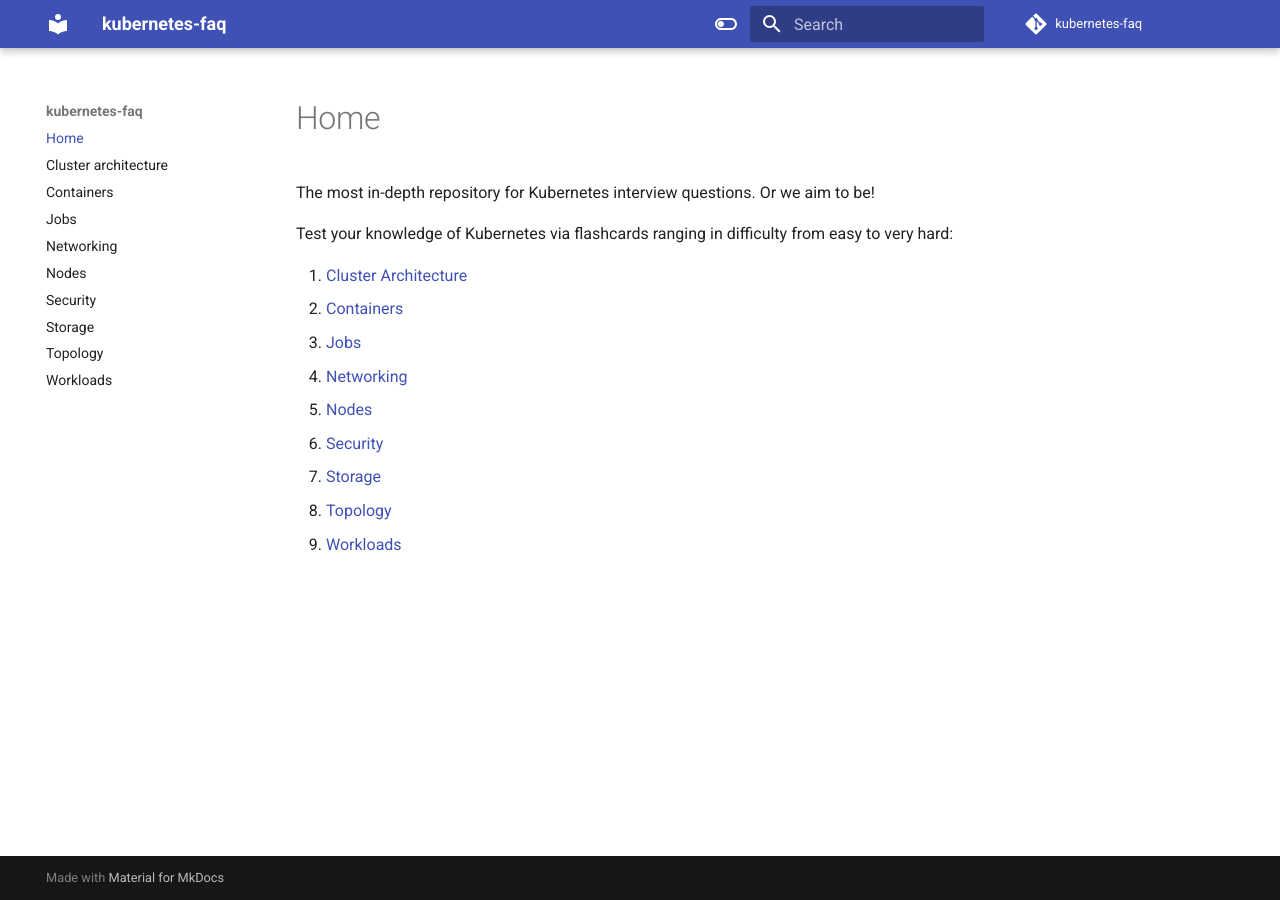
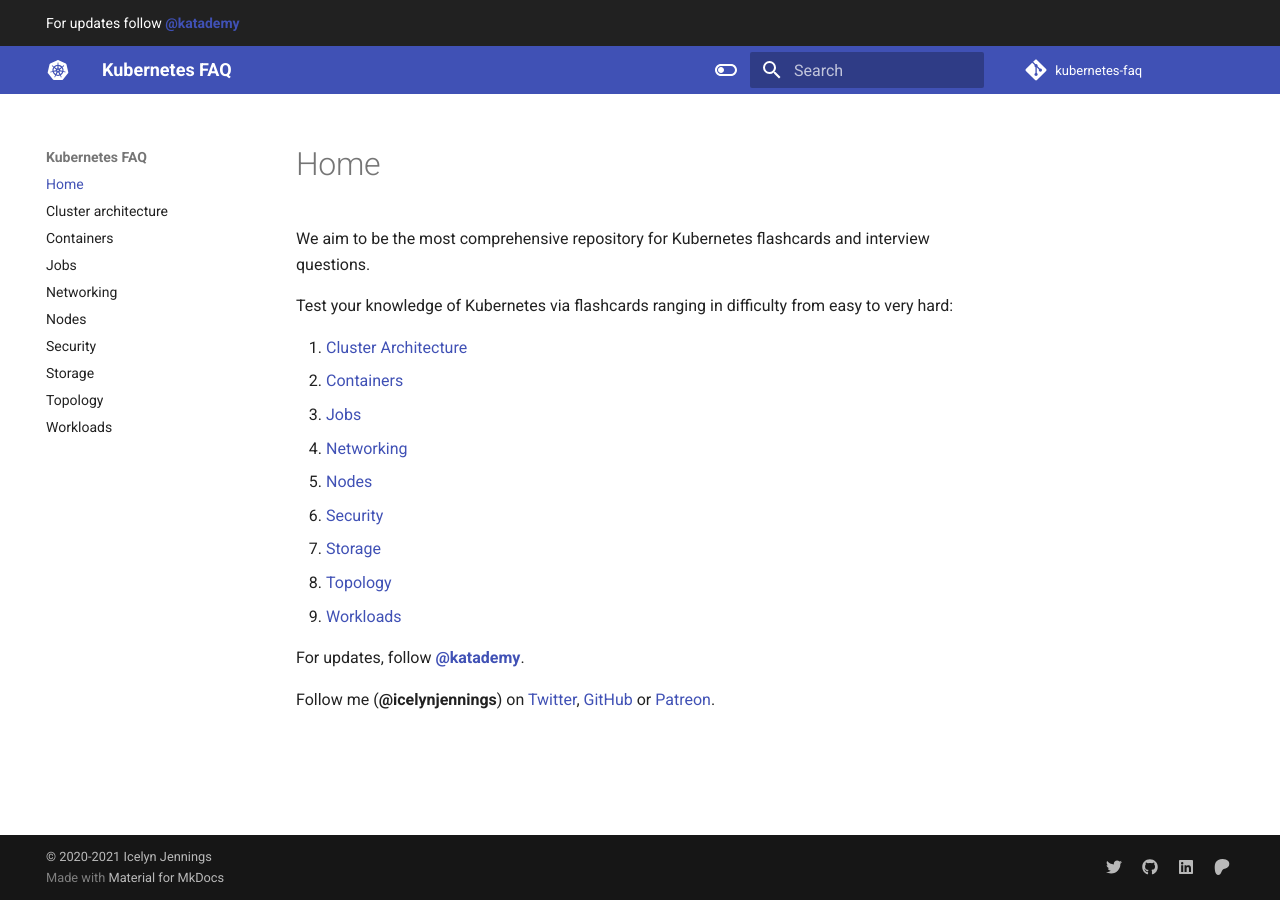
Before and after one commit to katademy-decks/kubernetes, an MkDocs documentation site: the page built from docs/index.md, in a window 1280 px wide. Built offline with MkDocs 1.6.1 and Material for MkDocs 9.7.7, drawn with Linux system fonts in a browser that asks for light colours; comment, search, counter and statistics services are not loaded.

Commit message:
add social links

```diff
--- a/docs/index.md
+++ b/docs/index.md
@@ -1,4 +1,4 @@
-The most in-depth repository for Kubernetes interview questions. Or we aim to be!
+We aim to be the most comprehensive repository for Kubernetes flashcards and interview questions.
 
 Test your knowledge of Kubernetes via flashcards ranging in difficulty from easy to very hard:
 
@@ -11,3 +11,7 @@
 1. [Storage](./storage.md)
 1. [Topology](./topology.md)
 1. [Workloads](./workloads.md)
+
+For updates, follow [**@katademy**](https://twitter.com/katademy).
+
+Follow me (**@icelynjennings**) on [Twitter](https://twitter.com/icelynjennings), [GitHub](https://github.com/icelynjennings) or [Patreon](https://patreon.com/icelynjennings).
--- a/mkdocs.yml
+++ b/mkdocs.yml
@@ -1,12 +1,17 @@
-site_name: kubernetes-faq
+site_name: Kubernetes FAQ
 site_url: https://katademy.github.io/kubernetes-faq
 site_author: Icelyn Jennings
-site_description: Learn Kubernetes
+site_description: Kubernetes FAQ. Learn Kubernetes, CKA, CKAD, flashcards, interview questions.
 
 repo_url: https://github.com/katademy/kubernetes-faq/
 repo_name: kubernetes-faq
 
 theme:
+  icon:
+    logo: material/kubernetes
+  custom_dir: overrides
+  features:
+    - header.autohide
   name: material
   palette:
     - scheme: default
@@ -17,3 +22,20 @@
       toggle:
         icon: material/toggle-switch
         name: Switch to light mode
+
+extra:
+  social:
+    - icon: fontawesome/brands/twitter
+      link: https://twitter.com/katademy
+      name: katademy on Twitter
+    - icon: fontawesome/brands/github
+      link: https://github.com/katademy
+      name: katademy on GitHub
+    - icon: fontawesome/brands/linkedin
+      link: https://www.linkedin.com/company/katademy/
+      name: katademy on LinkedIn
+    - icon: fontawesome/brands/patreon
+      link: https://patreon.com/icelynjennings
+      name: Icelyn Jennings on Patreon
+
+copyright: "&copy; 2020-2021 Icelyn Jennings"
--- /dev/null
+++ b/overrides/main.html
@@ -0,0 +1,5 @@
+{% extends "base.html" %}
+
+{% block announce %}
+  For updates follow <a href="https://twitter.com/katademy"><strong>@katademy</strong></a>
+{% endblock %}
```
Also changed, not shown: README.md (+13 -11 lines).
